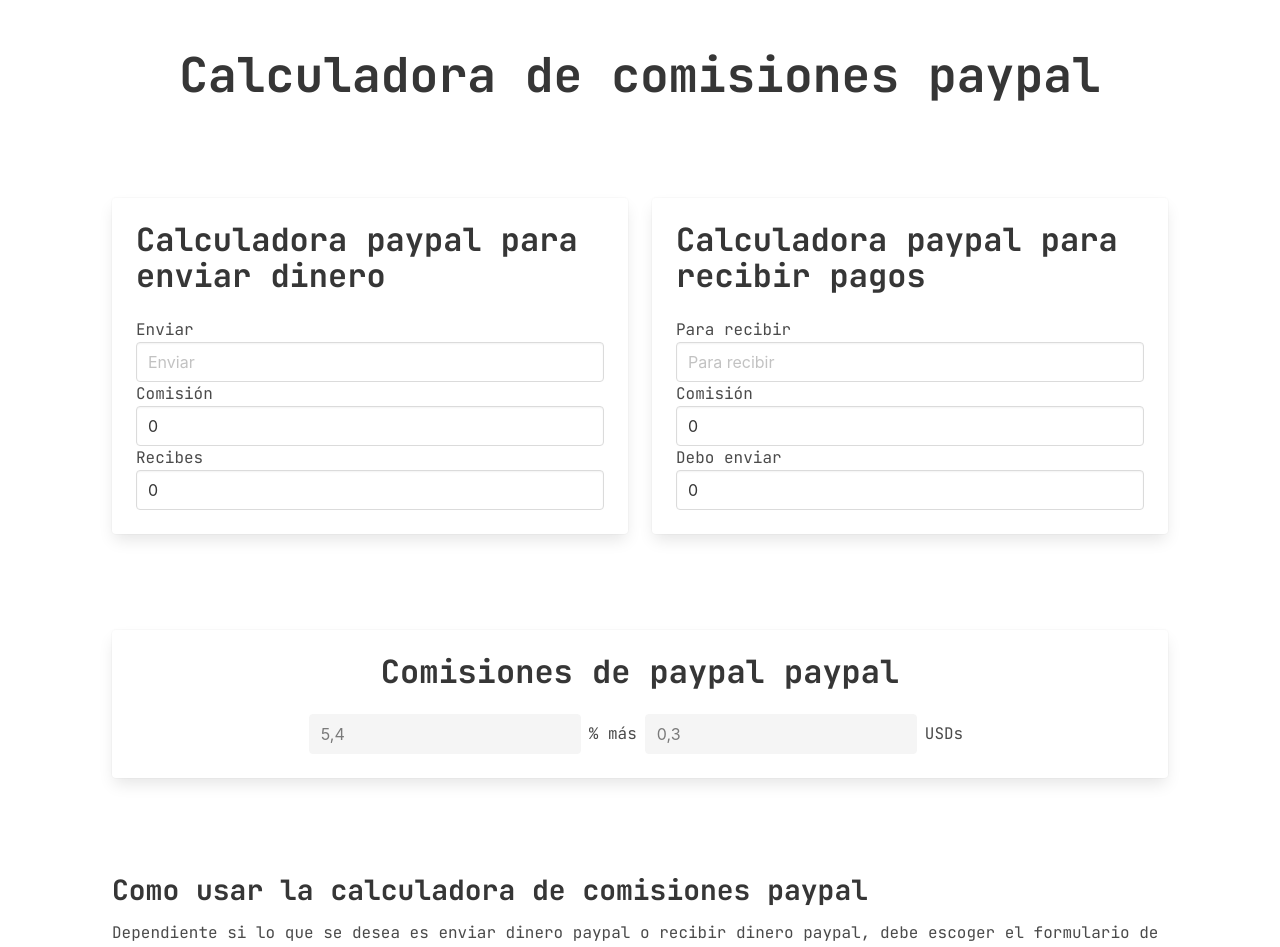
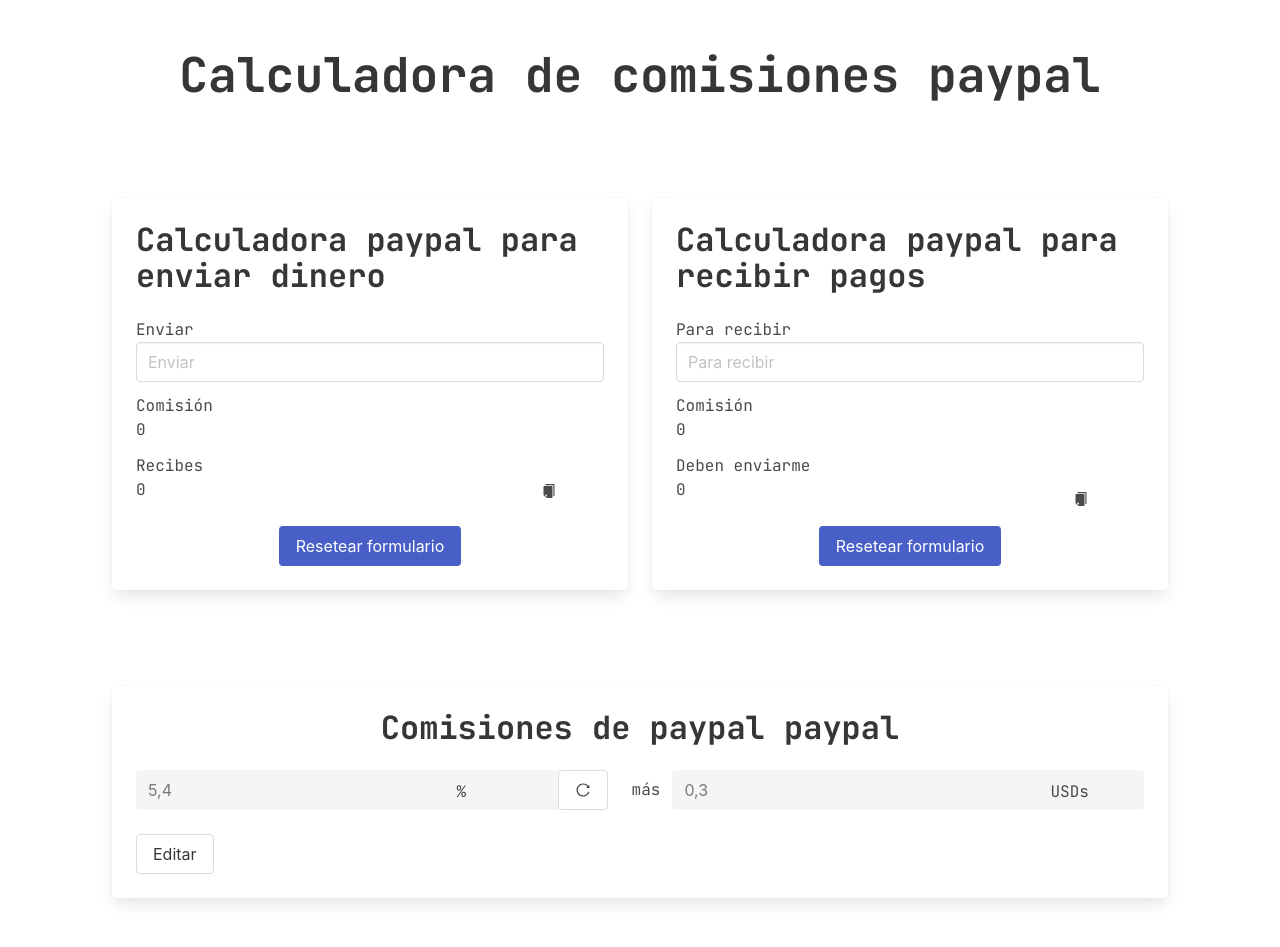
Before and after one commit to j4viermora/calculator-paypal, a Next.js app: page / in a window 1280 px wide. Shown: the top 947 px of the page. Built offline with nearby package versions, Linux system fonts and the light colour scheme.

Commit message:
se agrega el copiado automatico al portapeles

```diff
--- a/components/ComissionCard.tsx
+++ b/components/ComissionCard.tsx
@@ -1,21 +1,114 @@
-import React from 'react';
+import { useConfigComission } from 'hooks';
+import React, { useState } from 'react';
+import { AiOutlineReload } from 'react-icons/ai';
+export const ComissionCard = () => {
+  const {
+    config: { averagePaypalCommission, paypalCommission },
+    setFirstComission,
+    setSecondComission,
+    resetComssions,
+  } = useConfigComission();
 
-export const ComissionCard = () => {
+  const [isEdit, setEdit] = useState(false);
+  const [form, setForm] = useState({
+    firstComission: averagePaypalCommission.toString().replace('.', ','),
+    secondComission: paypalCommission.toString().replace('.', ','),
+  });
+
+  const reset = () => {
+    resetComssions();
+    setForm({
+      firstComission: averagePaypalCommission.toString().replace('.', ','),
+      secondComission: paypalCommission.toString().replace('.', ','),
+    });
+  };
+
+  const absolutePosition: React.CSSProperties = {
+    position: 'absolute',
+  };
+
   return (
     <div className='card'>
       <div className='card-content'>
         <h3 className='title has-text-centered has-text-left-mobile is-size-5-mobile'>
           Comisiones de paypal paypal
         </h3>
-        <div className='is-flex is-align-items-center is-justify-content-center'>
-          <div>
-            <input type='text' className='input' value={'5,4'} disabled />
+
+        <div className='columns'>
+          <div className='column'>
+            <div
+              style={{
+                position: 'relative',
+              }}>
+              <input
+                type='text'
+                className='input'
+                name='firstComission'
+                onChange={({ target: { value } }) => {
+                  setFirstComission(Number(value.replace(',', '.')));
+                  setForm({ ...form, firstComission: value });
+                }}
+                value={form.firstComission}
+                disabled={!isEdit}
+              />
+              <span
+                style={{
+                  right: '30%',
+                  top: '10px',
+                  ...absolutePosition,
+                }}>
+                %
+              </span>
+              <button
+                style={{
+                  right: '0%',
+                  ...absolutePosition,
+                }}
+                onClick={reset}
+                className='button'>
+                <AiOutlineReload />
+              </button>
+            </div>
           </div>
-          <span className='mx-2'>% más</span>
-          <div>
-            <input type='text' className='input ' value={'0,3'} disabled />{' '}
+          <div className='ml-3 is-flex is-align-items-center'>
+            <span>más</span>
           </div>
-          <span className='mx-2'>USDs</span>
+          <div className='column'>
+            <div
+              style={{
+                position: 'relative',
+              }}>
+              <input
+                type='text'
+                className='input'
+                onChange={({ target: { value } }) => {
+                  setSecondComission(Number(value.replace(',', '.')));
+                  setForm({
+                    ...form,
+                    secondComission: value,
+                  });
+                }}
+                value={form.secondComission}
+                disabled={!isEdit}
+              />
+              <span
+                style={{
+                  right: '10%',
+                  top: '10px',
+                  ...absolutePosition,
+                }}
+                className='mx-2'>
+                USDs
+              </span>
+            </div>
+          </div>
+        </div>
+        <div className='control is-flex is-align-items-center'>
+          <button
+            className={`button ${isEdit ? 'is-link' : ''}`}
+            onClick={() => setEdit(!isEdit)}>
+            {isEdit ? 'Guardar' : 'Editar'}
+          </button>
         </div>
       </div>
     </div>
--- a/components/InfoSection.tsx
+++ b/components/InfoSection.tsx
@@ -14,6 +14,20 @@
         tu país tiene una comisión diferente y colócala de forma manual en la
         parte de “Las Comisiones PayPal“.
       </p>
+      <h3>Calculadora paypal para recibir pagos</h3>
+      <p>
+        Si vamos a combrar un servicio con paypal, debemos tener en cuenta que
+        la comisión de envio del dinero lo cubre la persona que esta realizando
+        el pago por lo que debemos recordar la comision que deber ser agregada
+        por ella para que nos llegue a nuestra cuenta paypal el dinero
+        correspondiente al servicio que prestamos y queremos cobrar por paypal.
+      </p>
+      <h3>Calculadora paypal para enviar</h3>
+      <p>
+        Si vamos a enviar dinero a una persona, debemos tener en cuenta que la
+        comision la asumiremos nosotros para esos casos es podemos utilizar la
+        calculadora de envio
+      </p>
     </div>
   );
 };
--- a/components/ToReceived.tsx
+++ b/components/ToReceived.tsx
@@ -1,19 +1,21 @@
 import React, { useEffect, useState } from 'react';
-import { printToReceive } from '../helpers';
-
+import { useCalComission } from 'hooks';
+import { toast } from 'react-hot-toast';
+import { CopyToClipboard } from 'react-copy-to-clipboard';
+import { AiFillCopy } from 'react-icons/ai';
 export const ToReceived = () => {
   const [value, setValue] = useState('');
   const [result, setResult] = useState({
     totalAverage: 0,
     totalToSend: 0,
   });
+  const { calcToReceive } = useCalComission();
   const { totalAverage, totalToSend } = result;
-
   const ifInitial = value === '';
 
   useEffect(() => {
-    const { totalToSend, totalAverage } = printToReceive(
-      value.replace(',', '.')
+    const { totalToSend, totalAverage } = calcToReceive(
+      Number(value.replace(',', '.'))
     );
 
     setResult({
@@ -29,36 +31,73 @@
     setValue(target.value);
   };
 
+  const resetForm = () => {
+    setValue('');
+    setResult({
+      totalAverage: 0,
+      totalToSend: 0,
+    });
+  };
+
+  const onCopy = () => {
+    toast.success('Copiado al portapapeles');
+  };
+
   return (
     <>
-      <article className='card'>
+      <article className='card pb-5'>
         <div className='card-content'>
-          <h3 className='title'>Calculadora paypal para recibir pagos</h3>
-          <form className='form'>
+          <h3 className='title is-size-5-mobile'>
+            Calculadora paypal para recibir pagos
+          </h3>
+          <div className='field'>
             <label htmlFor='toReceive'>Para recibir</label>
+            <div className='control'>
               <input
                 className='input'
                 name='toReceive'
                 onChange={handleChange}
                 placeholder='Para recibir'
-              type='number'
+                type='tel'
                 value={value}
               />
-          </form>
+            </div>
+          </div>
+
+          <div className='field'>
             <label htmlFor='comission'>Comisión</label>
-          <input
-            className='input'
-            id='comission'
-            type='number'
-            value={ifInitial ? 0 : totalAverage.toFixed(2)}
-          />
-          <label htmlFor='amounToSend'>Debo enviar</label>
-          <input
-            className='input'
-            id='amounToSend'
-            type='number'
-            value={ifInitial ? 0 : totalToSend.toFixed(2)}
-          />
+            <div className='control'>
+              <span id='comission'>{ifInitial ? 0 : totalAverage}</span>
+            </div>
+          </div>
+
+          <div className='field'>
+            <label htmlFor='amounToSend'>Deben enviarme</label>
+            <CopyToClipboard text={totalToSend.toString()} onCopy={onCopy}>
+              <div
+                className='control'
+                style={{
+                  cursor: 'pointer',
+                  position: 'relative',
+                }}>
+                <span id='amounToSend'>{ifInitial ? 0 : totalToSend}</span>
+                <span
+                  className='icon is-medium is-left'
+                  style={{
+                    top: '20%',
+                    right: '10%',
+                    position: 'absolute',
+                  }}>
+                  <AiFillCopy />
+                </span>
+              </div>
+            </CopyToClipboard>
+          </div>
+        </div>
+        <div className='is-flex is-justify-content-center'>
+          <button className='button is-link' onClick={resetForm}>
+            Resetear formulario
+          </button>
         </div>
       </article>
     </>
--- a/components/ToSend.tsx
+++ b/components/ToSend.tsx
@@ -1,59 +1,102 @@
 import React, { useEffect, useState } from 'react';
-import { printToSend } from '../helpers';
+import { AiFillCopy } from 'react-icons/ai';
+import { useCalComission } from 'hooks';
+import { CopyToClipboard } from 'react-copy-to-clipboard';
+import { toast } from 'react-hot-toast';
 
 export const ToSend = () => {
+  const { calcToSend } = useCalComission();
   const [valueToCalc, setState] = useState('');
   const [result, setResult] = useState({
     receive: 0,
     totalAverage: 0,
   });
   const { receive, totalAverage } = result;
-
   const ifInitial = valueToCalc === '';
 
-  const handleChange = ({ target }: React.ChangeEvent<HTMLInputElement>) => {
+  const handleChange = ({
+    target,
+  }: React.ChangeEvent<HTMLInputElement>): void => {
     setState(target.value);
   };
 
+  const resetForm = () => {
+    setState('');
+    setResult({
+      receive: 0,
+      totalAverage: 0,
+    });
+  };
+
   useEffect(() => {
-    const { receive, totalAverage } = printToSend(valueToCalc);
+    const { receive, totalAverage } = calcToSend(
+      Number(valueToCalc.replace(',', '.'))
+    );
     setResult({
       ...result,
       receive,
-      totalAverage,
+      totalAverage: totalAverage,
     });
   }, [valueToCalc]);
 
+  const onCopy = () => {
+    toast.success('Copiado al portapapeles');
+  };
+
   return (
     <>
-      <article className='card'>
-        <div className='card-content'>
-          <h3 className='title'>Calculadora paypal para enviar dinero</h3>
-          <form className='form'>
+      <article className='card pb-5'>
+        <div className='card-content '>
+          <h3 className='title is-size-5-mobile'>
+            Calculadora paypal para enviar dinero
+          </h3>
+          <div className='field'>
             <label htmlFor='send'>Enviar</label>
+            <div className='control'>
               <input
                 className='input'
                 id='send'
                 onChange={(e) => handleChange(e)}
                 placeholder='Enviar'
-              type='number'
+                type='tel'
                 value={valueToCalc}
               />
-          </form>
+            </div>
+          </div>
+          <div className='field'>
             <label htmlFor='comision'>Comisión</label>
-          <input
-            className='input'
-            id='comision'
-            type='number'
-            value={ifInitial ? 0 : totalAverage.toFixed(2)}
-          />
+            <div className='control'>
+              <span>{ifInitial ? 0 : totalAverage}</span>
+            </div>
+          </div>
+
+          <div className='field'>
             <label htmlFor='received'>Recibes</label>
-          <input
-            className='input'
-            id='received'
-            type='number'
-            value={ifInitial ? 0 : receive.toFixed(2)}
-          />
+            <CopyToClipboard text={receive.toString()} onCopy={onCopy}>
+              <div
+                className='control'
+                style={{
+                  cursor: 'pointer',
+                  position: 'relative',
+                }}>
+                <span>{ifInitial ? 0 : receive}</span>
+                <span
+                  className='icon is-small is-left'
+                  style={{
+                    top: '20%',
+                    right: '10%',
+                    position: 'absolute',
+                  }}>
+                  <AiFillCopy />
+                </span>
+              </div>
+            </CopyToClipboard>
+          </div>
+        </div>
+        <div className='is-flex is-justify-content-center'>
+          <button className='button is-link' onClick={resetForm}>
+            Resetear formulario
+          </button>
         </div>
       </article>
     </>
--- a/helpers/operations.ts
+++ b/helpers/operations.ts
@@ -1,17 +1,16 @@
-function average(numeroAlCualSeLeSacaraElPorcentaje: number): number {
-  let result = (5.4 * numeroAlCualSeLeSacaraElPorcentaje) / 100 + 0.3;
-  return result;
+function average(numberToCalcAverage: number, average = 5.4): number {
+  let result = (average * numberToCalcAverage) / 100;
+  return Number(result.toFixed(6));
 }
 
 function subtract(a: number, b: number): number {
   let result = a - b;
-
-  return result;
+  return Number(result.toFixed(6));
 }
 
 function add(a: number, b: number): number {
   let result = a + b;
-  return result;
+  return Number(result.toFixed(6));
 }
 
 export { average, subtract, add };
--- /dev/null
+++ b/hooks/index.ts
@@ -0,0 +1,2 @@
+export { useCalComission } from './useCalcComission';
+export { useConfigComission } from './useConfigComission';
--- /dev/null
+++ b/hooks/useCalcComission.tsx
@@ -0,0 +1,39 @@
+import { add, average, subtract } from 'helpers';
+import { useConfigComission } from './useConfigComission';
+
+export const useCalComission = () => {
+  const {
+    config: { averagePaypalCommission, paypalCommission },
+  } = useConfigComission();
+
+  function calcToSend(valueToCalc: number) {
+    valueToCalc = Number(valueToCalc.toFixed(6));
+    let totalAverage = average(valueToCalc, averagePaypalCommission);
+    const receive = subtract(valueToCalc, totalAverage + paypalCommission);
+    totalAverage = add(totalAverage, paypalCommission);
+    return {
+      totalAverage: Number(totalAverage.toFixed(2)),
+      receive: Number(receive.toFixed(2)),
+    };
+  }
+
+  function calcToReceive(valueToCalc: number) {
+    valueToCalc = Number(valueToCalc.toFixed(6));
+    let subAverage =
+      average(valueToCalc, averagePaypalCommission) + paypalCommission;
+    const subTotalToSend = add(subAverage, valueToCalc);
+    let totalAverage =
+      average(subTotalToSend, averagePaypalCommission) + paypalCommission;
+    const totalToSend = add(valueToCalc, totalAverage);
+
+    return {
+      totalToSend: Number(totalToSend.toFixed(2)),
+      totalAverage: Number(totalAverage.toFixed(2)),
+    };
+  }
+
+  return {
+    calcToSend,
+    calcToReceive,
+  };
+};
--- /dev/null
+++ b/hooks/useConfigComission.tsx
@@ -0,0 +1,38 @@
+import { atom, useAtom } from 'jotai';
+
+const configComission = atom({
+  averagePaypalCommission: 5.4,
+  paypalCommission: 0.3,
+});
+
+export const useConfigComission = () => {
+  const [config, setConfig] = useAtom(configComission);
+
+  const setFirstComission = (value: number) => {
+    setConfig({
+      ...config,
+      averagePaypalCommission: value,
+    });
+  };
+
+  const setSecondComission = (value: number) => {
+    setConfig({
+      ...config,
+      paypalCommission: value,
+    });
+  };
+
+  const resetComssions = () => {
+    setConfig({
+      averagePaypalCommission: 5.4,
+      paypalCommission: 0.3,
+    });
+  };
+
+  return {
+    config,
+    setFirstComission,
+    setSecondComission,
+    resetComssions,
+  };
+};
--- a/pages/index.tsx
+++ b/pages/index.tsx
@@ -1,5 +1,6 @@
 import type { NextPage } from 'next';
 import Head from 'next/head';
+import { Toaster } from 'react-hot-toast';
 
 import {
   Layout,
@@ -13,6 +14,7 @@
 const Home: NextPage = () => {
   return (
     <>
+      <Toaster />
       <Head>
         <title>Calculadora paypal</title>
         <meta
```
Also changed, not shown: hooks/useForm.js (deleted, +0 -25 lines), package.json (+6 -1 lines), 2 other files (tests, documents, lock files or other folders). Lines whose indentation alone changed are shown as unchanged.
